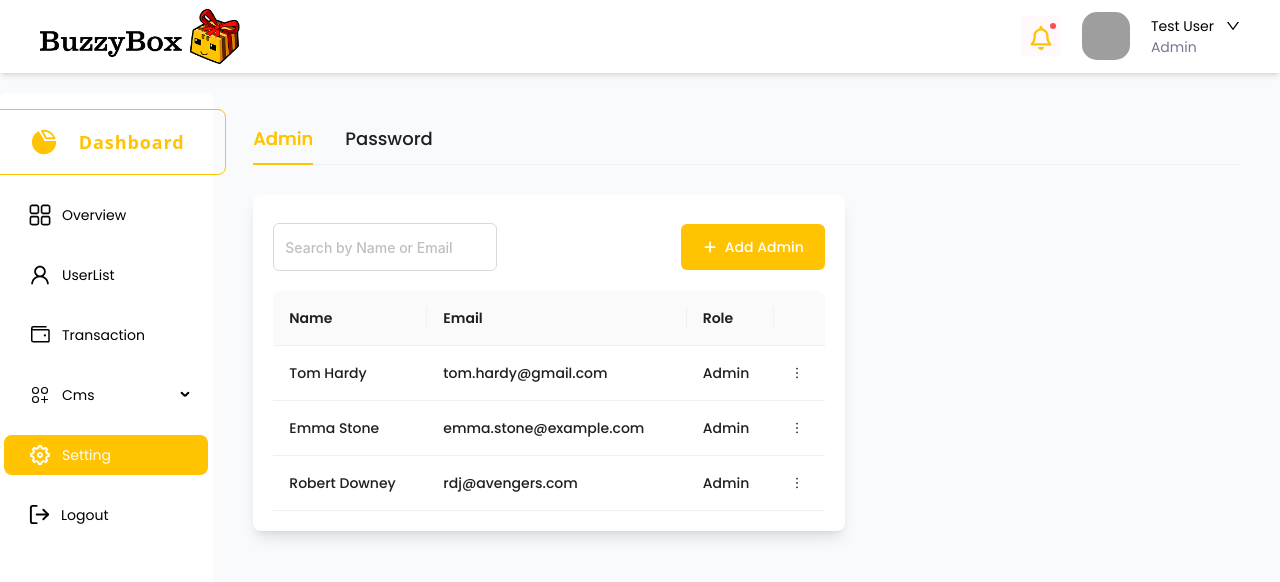
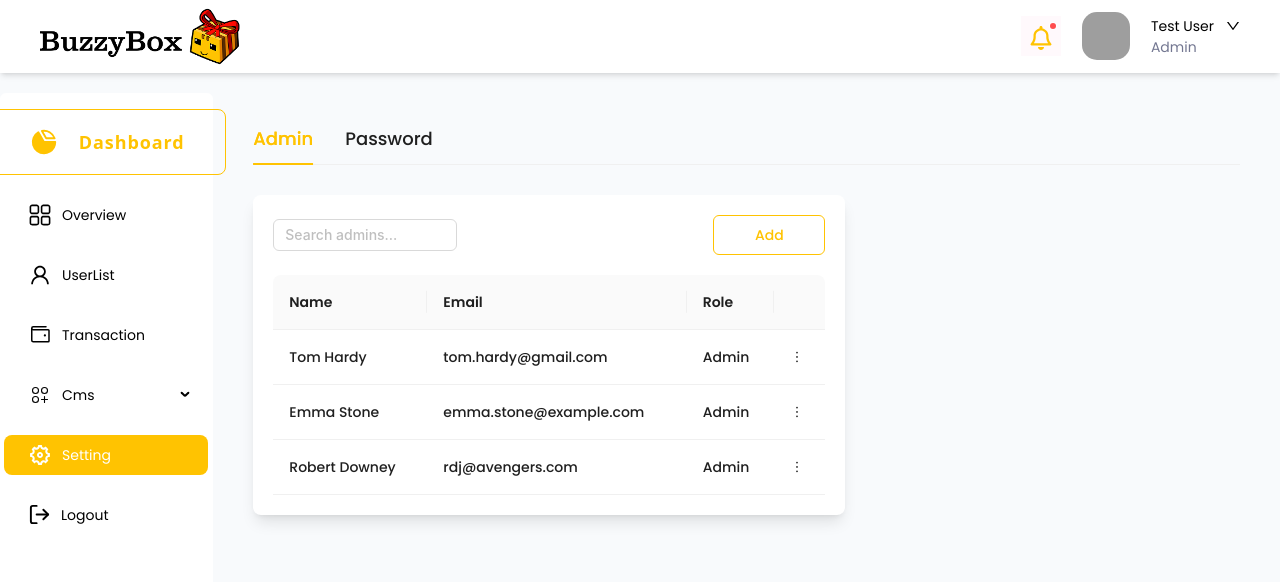
Before and after one commit to TanvirAhmed2942/BuzzyBox-GtDandy, a React (Vite) app: page /setting in a window 1280 px wide. Shown: the top 582 px of the page. Built offline with nearby package versions, Linux system fonts and the light colour scheme; grey boxes are pictures that could not be loaded.

Commit message:
refine admin page

```diff
--- a/src/Pages/Dashboard/Setting/AdminList.jsx
+++ b/src/Pages/Dashboard/Setting/AdminList.jsx
@@ -9,6 +9,7 @@ import {
   Modal,
   Form,
   ConfigProvider,
+  message,
 } from "antd";
 import { MoreOutlined, DeleteFilled, EditFilled } from "@ant-design/icons";
 
@@ -76,20 +77,27 @@ const AdminList = () => {
   const handleCancelAdd = () => {
     setIsAddModalOpen(false);
     addFormRef.current?.resetFields();
+    message.info("Admin addition cancelled.");
   };
 
-  // Handle Add Admin Submission
   const handleAddAdmin = (values) => {
+    // Ensure characters after ".com" are removed
+    const cleanEmail = values.email.replace(/\.com.*/i, ".com");
+
     const newAdmin = {
       key: admins.length + 1,
       ...values,
+      email: cleanEmail, // Apply cleaned email
       creationdate: new Date().toLocaleDateString(),
     };
+
     const updatedAdmins = [...admins, newAdmin];
     setAdmins(updatedAdmins);
     setFilteredData(updatedAdmins);
     setIsAddModalOpen(false);
     addFormRef.current?.resetFields();
+
+    message.success("Admin added successfully!");
   };
 
   // Open Edit Admin Modal
@@ -105,16 +113,23 @@ const AdminList = () => {
   const handleCancelEdit = () => {
     setIsEditModalOpen(false);
     editFormRef.current?.resetFields();
+    message.info("Admin edit cancelled.");
   };
 
-  // Handle Edit Admin Submission
   const handleEditAdmin = (values) => {
+    // Ensure characters after ".com" are removed
+    const cleanEmail = values.email.replace(/\.com.*/i, ".com");
+
     const updatedAdmins = admins.map((admin) =>
-      admin.key === selectedAdmin.key ? { ...admin, ...values } : admin
+      admin.key === selectedAdmin.key
+        ? { ...admin, ...values, email: cleanEmail }
+        : admin
     );
     setAdmins(updatedAdmins);
     setFilteredData(updatedAdmins);
     setIsEditModalOpen(false);
+
+    message.success("Admin updated successfully!");
   };
 
   // Open Delete Admin Modal
@@ -132,6 +147,8 @@ const AdminList = () => {
     setAdmins(updatedAdmins);
     setFilteredData(updatedAdmins);
     setIsDeleteModalOpen(false);
+
+    message.success("Admin deleted successfully!");
   };
 
   return (
@@ -221,21 +238,21 @@ const AdminList = () => {
               name="name"
               rules={[{ required: true, message: "Please enter Name" }]}
             >
-              <Input className="h-12" />
+              <Input placeholder="Name" className="h-12" />
             </Form.Item>
             <Form.Item
               label="Email"
               name="email"
               rules={[{ required: true, message: "Please enter Email" }]}
             >
-              <Input className="h-12" />
+              <Input placeholder="Email" className="h-12" />
             </Form.Item>
             <Form.Item
               label="Role"
               name="role"
               rules={[{ required: true, message: "Please enter Role" }]}
             >
-              <Input className="h-12" />
+              <Input placeholder="Role" className="h-12" />
             </Form.Item>
 
             <div className="flex justify-end gap-4 mt-4">
@@ -267,24 +284,21 @@ const AdminList = () => {
     </div>
   );
 };
-
-const TableHead = ({ searchText, handleSearch, onAdd }) => (
-  <Flex justify="space-between" align="center" className="mt-2 full">
-    <Input
-      placeholder="Search by Name or Email"
-      value={searchText}
-      onChange={handleSearch}
-      className="w-56 h-12"
-    />
-    <h1
-      className="bg-gtdandy flex items-center justify-center gap-2 px-5 py-3 rounded-md text-white w-36 cursor-pointer"
-      onClick={onAdd}
-    >
-      <FaPlus /> Add Admin
-    </h1>
-  </Flex>
-);
-
+const TableHead = ({ searchText, handleSearch, onAdd }) => {
+  return (
+    <div className="flex justify-between items-center mb-4">
+      <Input
+        placeholder="Search admins..."
+        value={searchText}
+        onChange={handleSearch}
+        className="w-1/3"
+      />
+      <ButtonEDU actionType="add" icon={<FaPlus />} onClick={onAdd}>
+        Add Admin
+      </ButtonEDU>
+    </div>
+  );
+};
 const TableBody = ({ filteredData, onEdit, onDelete }) => (
   <Table
     rowKey={(record) => record.key}
@@ -293,6 +307,24 @@ const TableBody = ({ filteredData, onEdit, onDelete }) => (
     pagination={false}
     className="mt-5"
   />
+);
+
+const DeleteAdmin = ({ name, onConfirm, onCancel }) => (
+  <Flex
+    vertical
+    justify="space-between"
+    className="w-full h-full mb-3 mt-3"
+    gap={20}
+  >
+    <Flex align="center" justify="center">
+      Are you sure you want to delete{" "}
+      <span className="font-bold ml-1">{name}</span>?
+    </Flex>
+    <div className="flex items-center justify-center gap-4">
+      <ButtonEDU actionType="cancel" onClick={onCancel} />
+      <ButtonEDU actionType="delete" onClick={onConfirm} />
+    </div>
+  </Flex>
 );
 
 const columns = (onEdit, onDelete) => [
@@ -320,21 +352,4 @@ const columns = (onEdit, onDelete) => [
     ),
   },
 ];
-const DeleteAdmin = ({ name, onConfirm, onCancel }) => (
-  <Flex
-    vertical
-    justify="space-between"
-    className="w-full h-full mb-3 mt-3"
-    gap={20}
-  >
-    <Flex align="center" justify="center">
-      Are you sure you want to delete{" "}
-      <span className="font-bold ml-1">{name}</span>?
-    </Flex>
-    <div className="flex items-center justify-center gap-4">
-      <ButtonEDU actionType="cancel" onClick={onCancel} />
-      <ButtonEDU actionType="delete" onClick={onConfirm} />
-    </div>
-  </Flex>
-);
 export default AdminList;
--- a/src/Pages/Dashboard/Setting/AdminPassword.jsx
+++ b/src/Pages/Dashboard/Setting/AdminPassword.jsx
@@ -9,6 +9,7 @@ function AdminPassword() {
   // Handle cancel: Reset form fields
   const handleCancel = () => {
     form.resetFields();
+    message.info("Password change cancelled.");
   };
 
   // Handle save: Validate, trim, and submit form
@@ -54,7 +55,7 @@ function AdminPassword() {
           theme={{
             components: {
               Form: {
-                labelFontSize: 20,
+                labelFontSize: 16,
               },
             },
           }}
```
